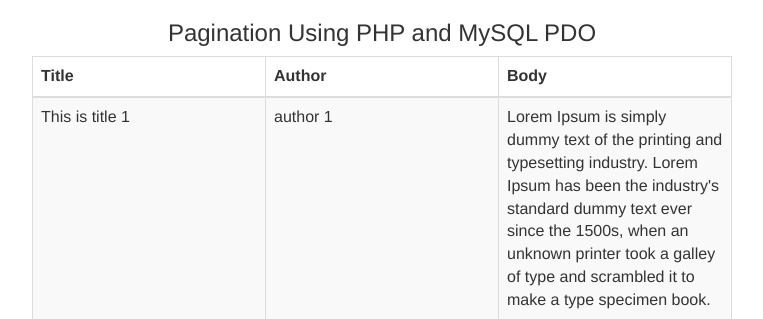
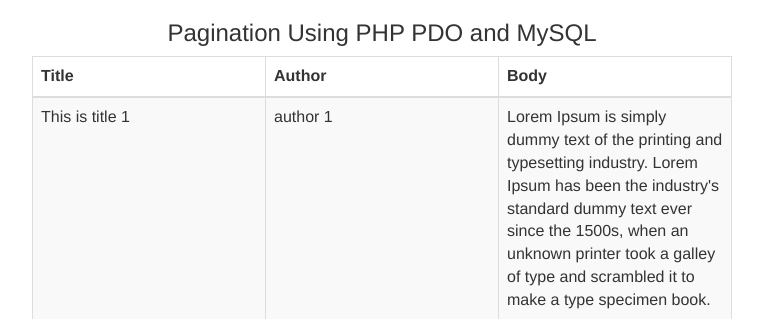
Before and after one commit to ashraf-kabir/php-pagination-pdo, a PHP site: page /index.php in a window 1280 px wide. Shown: the top 319 px of the page, without its empty margins (258-1021 px from the left). Run offline with PHP 8.4, Linux system fonts and the light colour scheme; data comes from the database, SQL or seed files in the repository.

Commit message:
Update index.php

```diff
--- a/index.php
+++ b/index.php
@@ -2,14 +2,14 @@
 <html>
 
 <head>
-    <title>Pagination</title>
+    <title>PHP Pagination</title>
     <link rel="stylesheet" href="css/bootstrap.min.css">
 </head>
 
 <body>
     <div style="width:700px; margin:0 auto;">
 
-        <h3 style="text-align: center;">Pagination Using PHP and MySQL PDO</h3>
+        <h3 style="text-align: center;">Pagination Using PHP PDO and MySQL</h3>
         <table class="table table-striped table-bordered">
             <thead>
             <tr>
```
